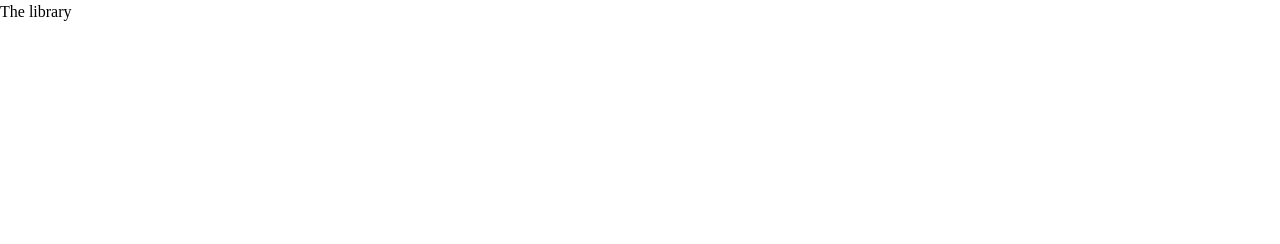
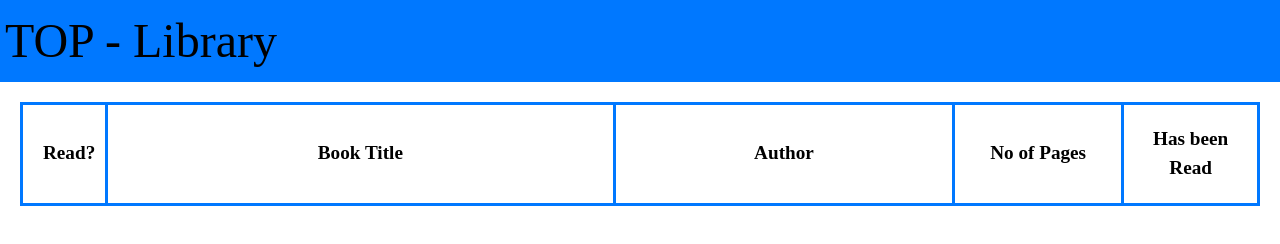
Before and after one commit to Sufyan-Pawaskar/odinJavascriptAdvanced, a plain HTML site: page library/index.html in a window 1280 px wide. Drawn offline with Linux system fonts and the light colour scheme; a web font is replaced by a local one.

Commit message:
Added the table structure to index.html
created the navbar with teh title and in the body of the page below
nav have added the table structure to hold the book data which will
be passed from the script.
Added new styles to get the table styled by overriding the default
styles.

```diff
--- a/library/index.html
+++ b/library/index.html
@@ -7,6 +7,28 @@
     <link rel="stylesheet" href="style.css">
 </head>
 <body>
-    <div>The library</div>
+    <nav>
+        <div class="leftTitle">TOP - Library</div>
+    </nav>
+    <div class="body">
+        <div class="wrapper">
+            <div class="table">
+                <table>
+                    <thead>
+                        <tr>
+                            <th>Read?</th>
+                            <th colspan="3">Book Title</th>
+                            <th colspan="2">Author</th>
+                            <th>No of Pages</th>
+                            <th>Has been Read</th>
+                        </tr>
+                    </thead>
+                    <tbody>
+                        <!-- adding the rows here dynamically -->
+                    </tbody>
+                </table>
+            </div>
+        </div>
+    </div>
 </body>
 </html>
--- a/library/style.css
+++ b/library/style.css
@@ -2,7 +2,7 @@
   Josh's Custom CSS Reset
   https://www.joshwcomeau.com/css/custom-css-reset/
 */
-
+@import url('https://fonts.googleapis.com/css2?family=Nabla&display=swap');
 *, *::before, *::after {
     box-sizing: border-box;
 }
@@ -39,3 +39,48 @@ text-wrap: balance;
 #root, #__next {
 isolation: isolate;
 }
+
+.leftTitle{
+    font-family: 'Nabla', serif;
+    font-size: 48px;
+}
+nav{
+    background-color: #0078ff;
+    padding: 5px;
+    position: sticky;
+}
+.wrapper{
+    padding: 20px;
+}
+table,th {
+    table-layout: fixed;
+    width: 100%;
+    border-collapse: collapse;
+    border: 3px solid #0078ff;
+}
+thead th:nth-child(1) {
+    width: 5%;
+}
+
+thead th:nth-child(2) {
+    width: 30%;
+}
+
+thead th:nth-child(3) {
+    width: 20%;
+}
+
+thead th:nth-child(4) {
+    width: 10%;
+}
+
+thead th:nth-child(5) {
+    width: 8%;
+}
+
+th,
+td {
+    padding: 20px;
+    font-size: larger;
+    font-weight: bolder;
+}
```
